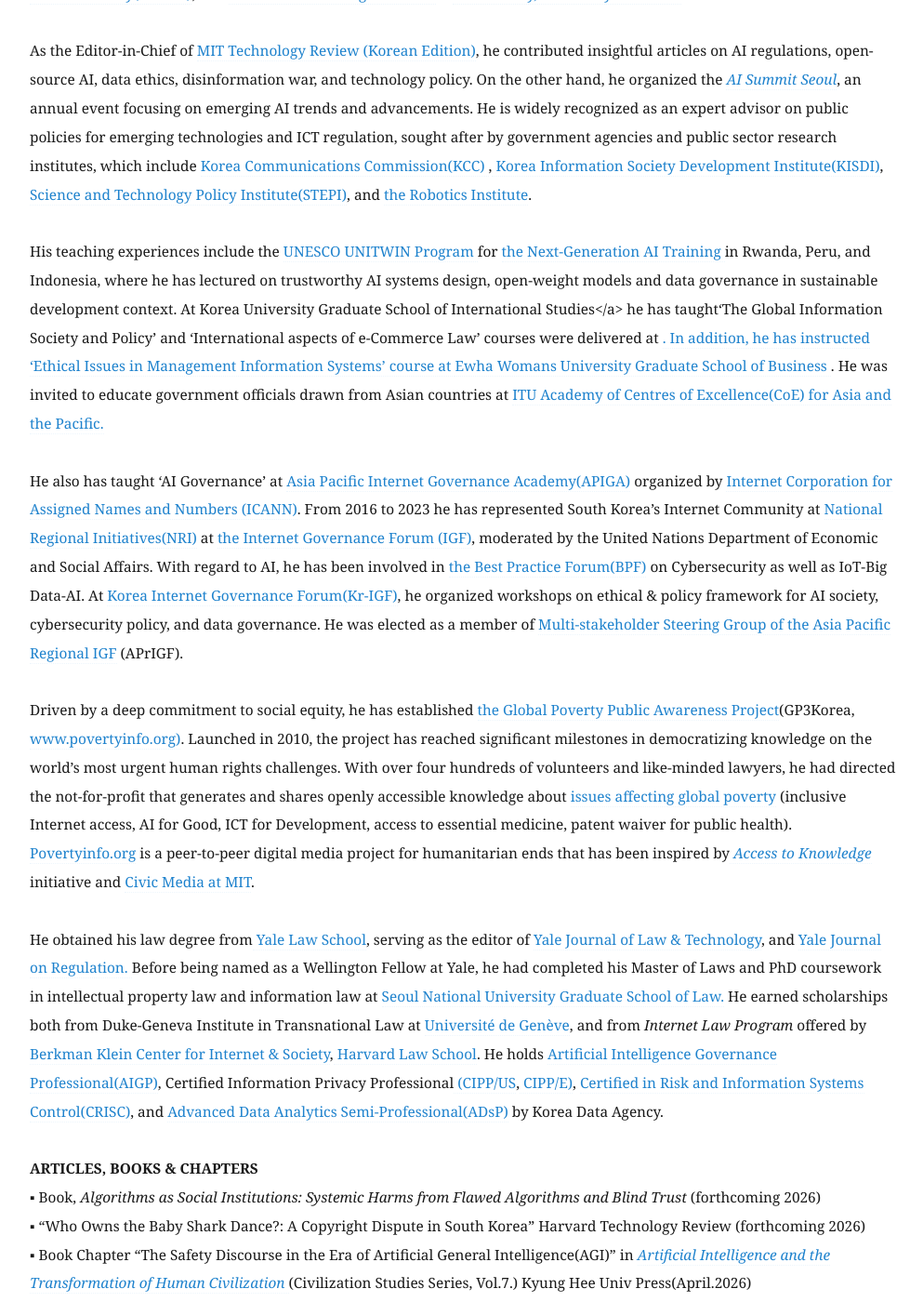
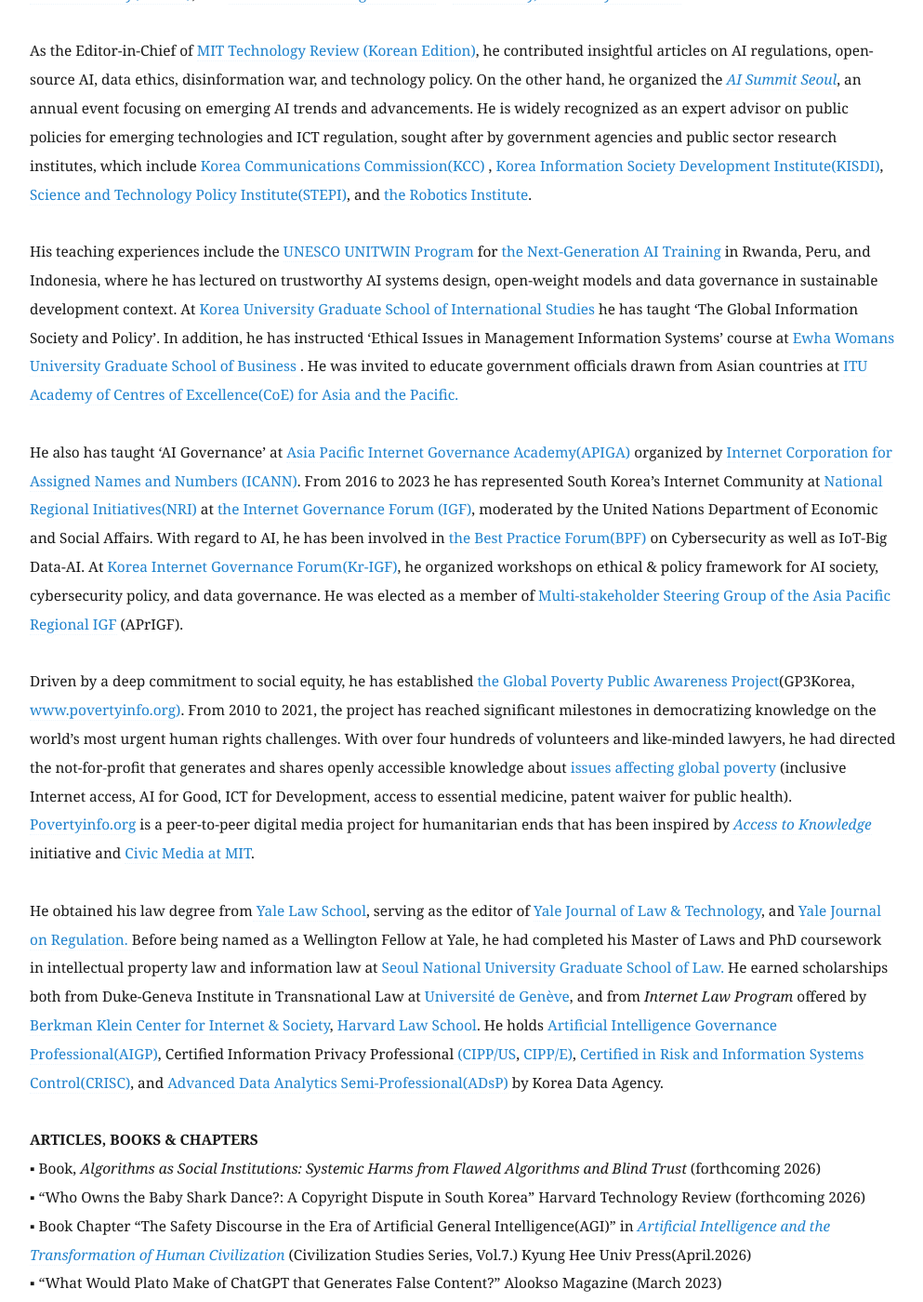
Before and after one commit to eunchangchoi/eunchangchoi.github.io, a Jekyll site: the page built from index.md, in a window 1280 px wide and 1400 px high, scrolled down 1657 px. Shown: the whole window at 93% size, without its empty margins (68-1061 px from the left). Built offline with Jekyll 4.4.1, drawn with Linux system fonts in a browser that asks for light colours.

Commit message:
Update index.md

```diff
--- a/index.md
+++ b/index.md
@@ -31,11 +31,11 @@
      <br>
     As the Editor-in-Chief of <a href="https://www.technologyreview.kr/"> MIT Technology Review (Korean Edition)</a>, he contributed insightful articles on AI regulations, open-source AI, data ethics, disinformation war, and technology policy. On the other hand, he organized the <a href="https://aisummit.co.kr/"><i> AI Summit Seoul</i></a>, an annual event focusing on emerging AI trends and advancements. He is widely recognized as an expert advisor on public policies for emerging technologies and ICT regulation, sought after by government agencies and public sector research institutes, which include <a href="https://eng.kcc.go.kr/user/ehpMain.do"> Korea Communications Commission(KCC) </a>,<a href="https://www.kisdi.re.kr/"> Korea Information Society Development Institute(KISDI)</a>, <a href="https://www.stepi.re.kr/site/stepien/main.do"> Science and Technology Policy Institute(STEPI)</a>, and <a href="https://kiria.org/eng/"> the Robotics Institute</a>. <br>
     <br>
-    His teaching experiences include the <a href="https://www.unesco.org/en/unitwin/about"> UNESCO UNITWIN Program </a> for  <a href="https://unitwin.handong.edu/business/business04.php/"> the Next-Generation AI Training </a> in Rwanda, Peru, and Indonesia, where he has lectured on trustworthy AI systems design, open-weight models and data governance in sustainable development context. At Korea University Graduate School of International Studies</a> he has taught‘The Global Information Society and Policy’ and ‘International aspects of e-Commerce Law’ courses were delivered at <a href="https://int.korea.edu/kuis/index.do#none)">. In addition, he has instructed ‘Ethical Issues in Management Information Systems’ course at <a href="https://gsb.ewha.ac.kr/gsbeng/index.do"> Ewha Womans University Graduate School of Business </a>. He was invited to educate government officials drawn from Asian countries at <a href="https://www.itu.int/en/ITU-D/Regional-Presence/AsiaPacific/Pages/Events/2019/Artificial-Intelligence-Overview-and-Applications.aspx"> ITU Academy of Centres of Excellence(CoE) for Asia and the Pacific.</a> <br>
+    His teaching experiences include the <a href="https://www.unesco.org/en/unitwin"> UNESCO UNITWIN Program </a> for <a href="https://unitwin.handong.edu/business/business04.php/"> the Next-Generation AI Training </a> in Rwanda, Peru, and Indonesia, where he has lectured on trustworthy AI systems design, open-weight models and data governance in sustainable development context. At <a href="https://int.korea.edu/kuis/index.do#none)"> Korea University Graduate School of International Studies</a> he has taught ‘The Global Information Society and Policy’. In addition, he has instructed ‘Ethical Issues in Management Information Systems’ course at <a href="https://gsb.ewha.ac.kr/gsbeng/index.do"> Ewha Womans University Graduate School of Business </a>. He was invited to educate government officials drawn from Asian countries at <a href="https://www.itu.int/en/ITU-D/Regional-Presence/AsiaPacific/Pages/Events/2019/Artificial-Intelligence-Overview-and-Applications.aspx"> ITU Academy of Centres of Excellence(CoE) for Asia and the Pacific.</a> <br>
     <br>
     He also has taught ‘AI Governance’ at <a href="https://community.icann.org/display/GSEAPAC/APIGA+2019"> Asia Pacific Internet Governance Academy(APIGA)</a> organized by <a href="https://www.icann.org"> Internet Corporation for Assigned Names and Numbers (ICANN)</a>. From 2016 to 2023 he has represented South Korea’s Internet Community at <a href="http://www.intgovforum.org/multilingual/content/igf-regional-and-national-initiatives"> National Regional Initiatives(NRI)</a> at <a href="https://intgovforum.org/en"> the Internet Governance Forum (IGF)</a>, moderated by the United Nations Department of Economic and Social Affairs. With regard to AI, he has been involved in <a href="https://www.intgovforum.org/en/content/best-practice-forums-bpfs">the Best Practice Forum(BPF)</a> on Cybersecurity as well as IoT-Big Data-AI. At <a href="http://krigf.kr"> Korea Internet Governance Forum(Kr-IGF)</a>, he organized workshops on ethical & policy framework for AI society, cybersecurity policy, and data governance. He was elected as a member of <a href="https://www.aprigf.asia/members.html"> Multi-stakeholder Steering Group of the Asia Pacific Regional IGF</a> (APrIGF). <br>
     <br>
-  Driven by a deep commitment to social equity, he has established <a href="http://www.povertyinfo.org"> the Global Poverty Public Awareness Project</a>(GP3Korea, <a href="http://www.povertyinfo.org"> www.povertyinfo.org)</a>. Launched in 2010, the project has reached significant milestones in democratizing knowledge on the world’s most urgent human rights challenges. With over four hundreds of volunteers and like-minded lawyers, he had directed the not-for-profit that generates and shares openly accessible knowledge about <a href= "http://povertyinfo.org/300.9_issues.html"> issues affecting global poverty</a> (inclusive Internet access, AI for Good, ICT for Development, access to essential medicine, patent waiver for public health). <a href="http://www.povertyinfo.org">Povertyinfo.org</a> is a peer-to-peer digital media project for humanitarian ends that has been inspired by<a href="https://law.yale.edu/isp/about/initiatives/access-knowledge"><i> Access to Knowledge</i> </a> initiative and <a href= "https://civic.mit.edu/"> Civic Media at MIT</a>.  <br>
+  Driven by a deep commitment to social equity, he has established <a href="http://www.povertyinfo.org"> the Global Poverty Public Awareness Project</a>(GP3Korea, <a href="http://www.povertyinfo.org"> www.povertyinfo.org)</a>. From 2010 to 2021, the project has reached significant milestones in democratizing knowledge on the world’s most urgent human rights challenges. With over four hundreds of volunteers and like-minded lawyers, he had directed the not-for-profit that generates and shares openly accessible knowledge about <a href= "http://povertyinfo.org/300.9_issues.html"> issues affecting global poverty</a> (inclusive Internet access, AI for Good, ICT for Development, access to essential medicine, patent waiver for public health). <a href="http://www.povertyinfo.org">Povertyinfo.org</a> is a peer-to-peer digital media project for humanitarian ends that has been inspired by<a href="https://law.yale.edu/isp/about/initiatives/access-knowledge"><i> Access to Knowledge</i> </a> initiative and <a href= "https://civic.mit.edu/"> Civic Media at MIT</a>.  <br>
      <br>
     He obtained his law degree from<a href="https://law.yale.edu/"> Yale Law School</a>, serving as the editor of <a href="https://yjolt.org/"> Yale Journal of Law & Technology</a>, and <a href="https://www.yalejreg.com"> Yale Journal on Regulation. </a> Before being named as a Wellington Fellow at Yale, he had completed his Master of Laws and PhD coursework in intellectual property law and information law at <a href="http://law.snu.ac.kr/index_en.php"> Seoul National University Graduate School of Law.</a> He earned scholarships both from Duke-Geneva Institute in Transnational Law at <a href="https://www.unige.ch/droit/transnational/en/certificat"> Université de Genève</a>, and from <i> Internet Law Program</i> offered by <a href="https://www.cyber.harvard.edu/">Berkman Klein Center for Internet & Society</a>,<a href="https://hls.harvard.edu"> Harvard Law School</a>. He holds <a href="https://iapp.org/certify/aigp/"> Artificial Intelligence Governance Professional(AIGP)</a>, Certified Information Privacy Professional<a href="https://iapp.org/certify/cippus/"> (CIPP/US</a>,<a href="https://iapp.org/certify/cippe/"> CIPP/E)</a>, <a href="https://www.isaca.org/credentialing/crisc"> Certified in Risk and Information Systems Control(CRISC)</a>, and <a href="http://www.dataq.or.kr/www/sub/a_06.do"> Advanced Data Analytics Semi-Professional(ADsP)</a> by Korea Data Agency.<br>
 
```
